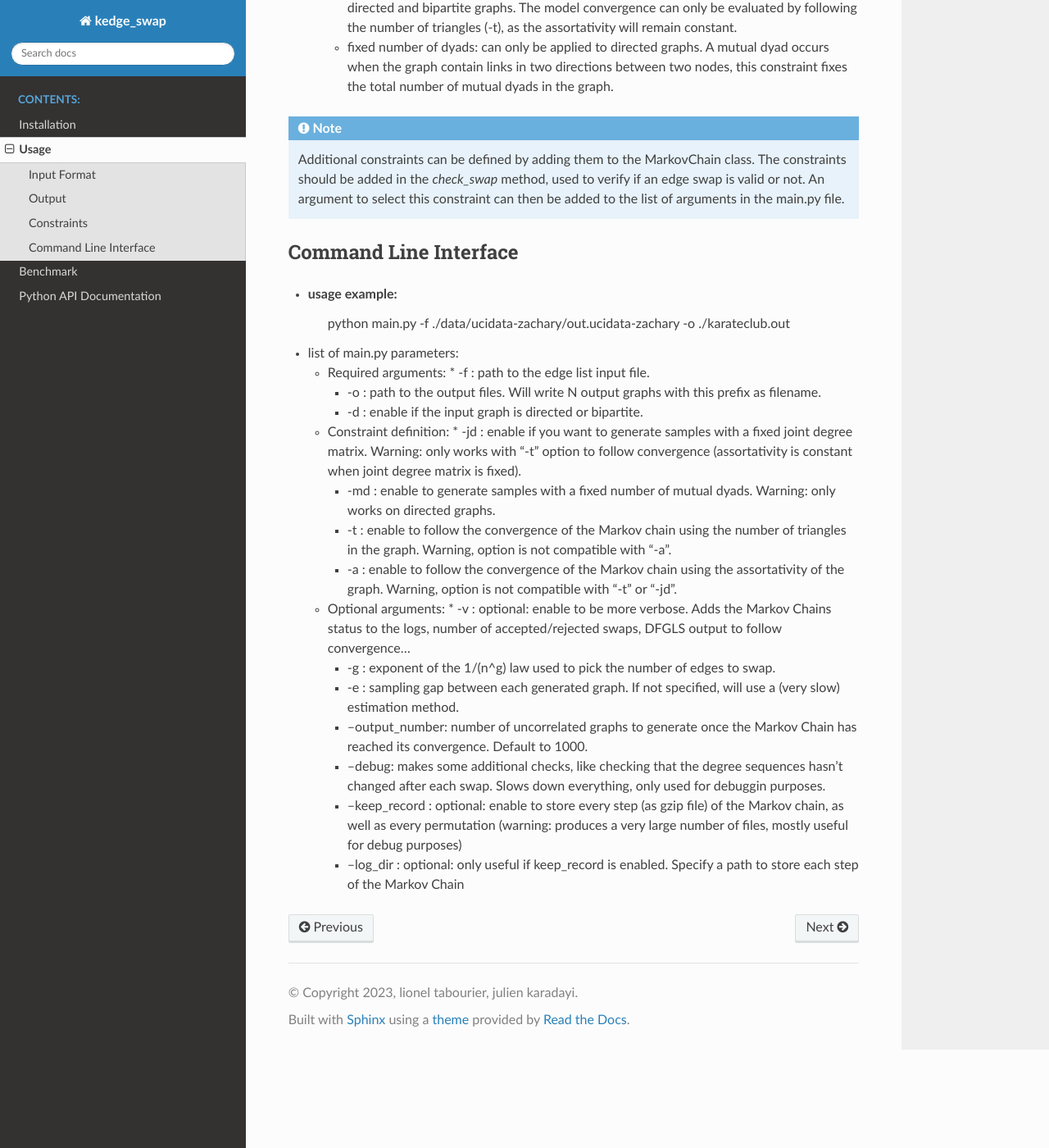
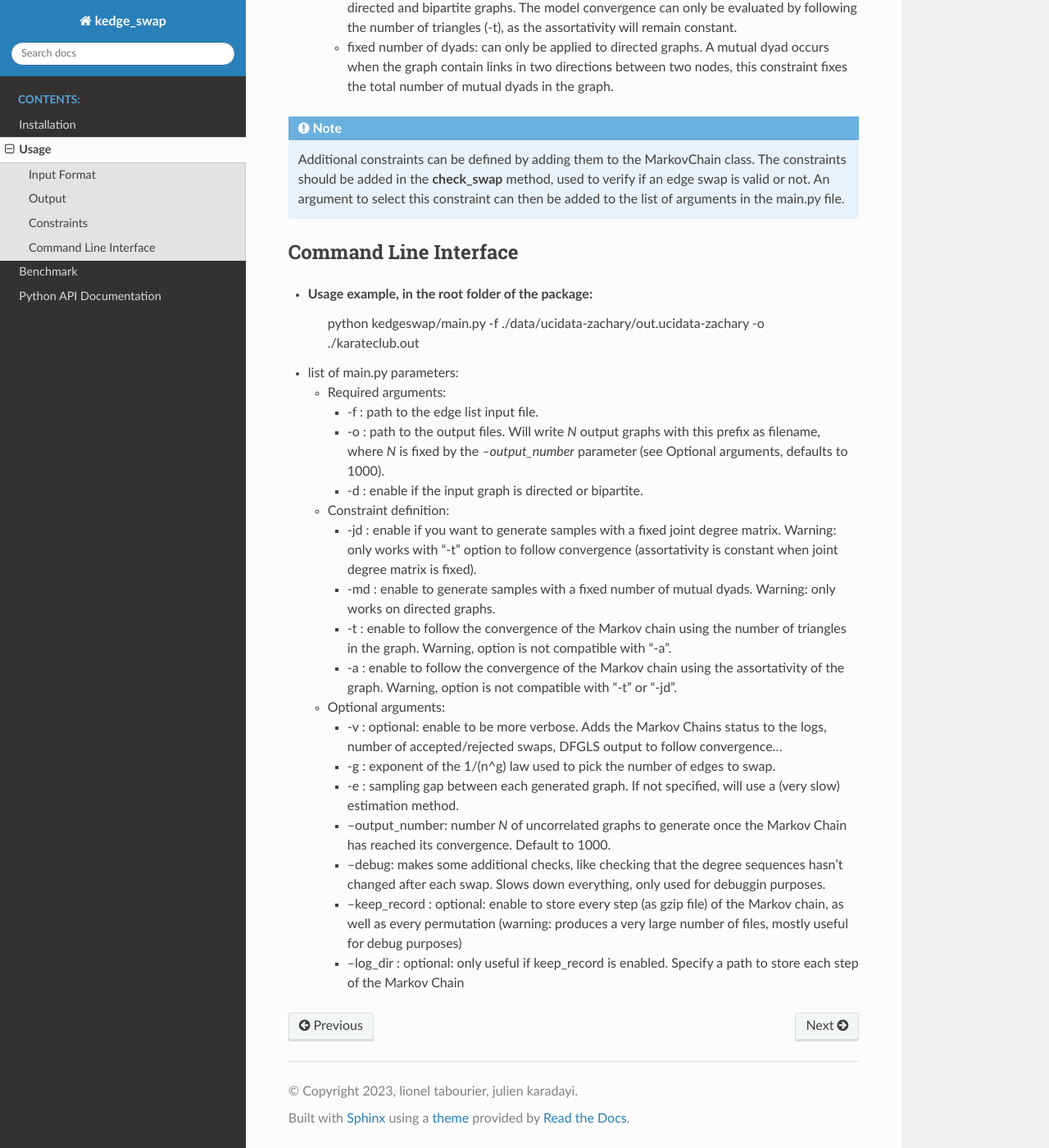
Before and after one commit to AshiInSun/PKS_method, a Sphinx documentation site: the page built from doc/source/usage.rst, in a window 1280 px wide and 1400 px high, scrolled down 1007 px. Shown: the whole window at 82% size. Built offline with Sphinx 7.4.7 and the Read the Docs theme 2.0.0, drawn with Linux system fonts in a browser that asks for light colours; formulas are drawn with MathJax 3.

Commit message:
clarify output number in documentation

```diff
--- a/doc/source/installation.rst
+++ b/doc/source/installation.rst
@@ -12,6 +12,7 @@ Requirements
 - argparse
 - progressbar
 - pytest
+- joblib
 
 Installation
 ------------
--- a/doc/source/usage.rst
+++ b/doc/source/usage.rst
@@ -43,28 +43,30 @@ Constraints
 .. note::
     Additional constraints can be defined by adding them to the
     MarkovChain class. The constraints should be added in the
-    *check_swap* method, used to verify if an edge swap is valid or not.
+    **check_swap** method, used to verify if an edge swap is valid or not.
     An argument to select this constraint can then be added to the list
     of arguments in the main.py file.
 
 Command Line Interface
 ----------------------
 
-- usage example:
-    python main.py -f ./data/ucidata-zachary/out.ucidata-zachary -o ./karateclub.out
+- Usage example, in the root folder of the package:
+    python kedgeswap/main.py -f ./data/ucidata-zachary/out.ucidata-zachary -o ./karateclub.out
 
 
 - list of main.py parameters:
 
   - Required arguments:
+
     * -f : path to the edge list input file.
 
-    * -o : path to the output files. Will write N output graphs with this prefix as filename.
+    * -o : path to the output files. Will write *N* output graphs with this prefix as filename, where *N* is fixed by the *--output_number* parameter (see Optional arguments, defaults to 1000).
 
     * -d : enable if the input graph is directed or bipartite.
 
 
   - Constraint definition:
+
     * -jd : enable if you want to generate samples with a fixed joint degree matrix. Warning: only works with "-t" option to follow convergence (assortativity is constant when joint degree matrix is fixed).
 
     * -md : enable to generate samples with a fixed number of mutual dyads. Warning: only works on directed graphs.
@@ -74,13 +76,14 @@ Command Line Interface
     * -a : enable to follow the convergence of the Markov chain using the assortativity of the graph. Warning, option is not compatible with "-t" or "-jd".
 
   - Optional arguments:
+
     * -v : optional: enable to be more verbose. Adds the Markov Chains status to the logs, number of accepted/rejected swaps, DFGLS output to follow convergence...
 
     * -g : exponent of the 1/(n^g) law used to pick the number of edges to swap.
 
     * -e : sampling gap between each generated graph. If not specified, will use a (very slow) estimation method.
 
-    * --output_number: number of uncorrelated graphs to generate once the Markov Chain has reached its convergence. Default to 1000.
+    * --output_number: number *N* of uncorrelated graphs to generate once the Markov Chain has reached its convergence. Default to 1000.
 
     * --debug: makes some additional checks, like checking that the degree sequences hasn't changed after each swap. Slows down everything, only used for debuggin purposes.
 
```
Also changed, not shown: 6 other files.
